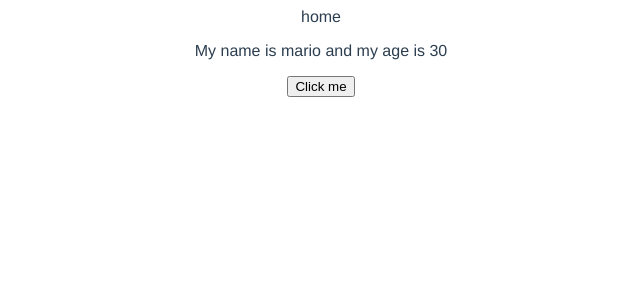
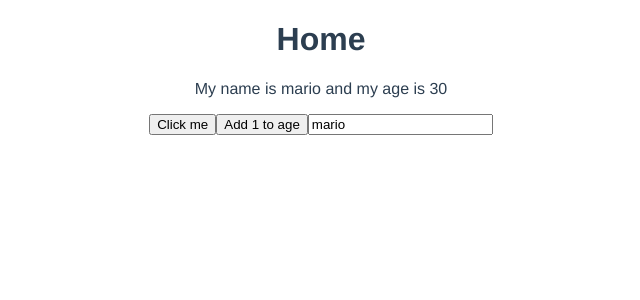
Before and after one commit to geostojanov/dojo-blog, a Vue app: page / in a window 1280 px wide. Shown: the top 300 px of the page, without its empty margins (319-959 px from the left). Built offline with nearby package versions, Linux system fonts and the light colour scheme.

Commit message:
Lesson 72-73 - Templete refs; Using refs for reactivity - Done

```diff
--- a/src/views/HomeView.vue
+++ b/src/views/HomeView.vue
@@ -1,24 +1,27 @@
 <template>
   <div class="home">
-    home
+    <h1>Home</h1>
     <p>My name is {{ name }} and my age is {{ age }}</p>
     <button @click="handleClick">Click me</button>
+    <button @click="age++">Add 1 to age</button>
+    <input type="text" v-model="name">
   </div>
 </template>
 
 <script>
+import { ref } from '@vue/reactivity'
 
 
 export default {
   name: 'HomeView',
   setup() {
-    console.log('setup')
 
-    let name = 'mario'
-    let age = 30
+    const name = ref('mario')
+    const age = ref(30)
 
     const handleClick = () => {
-      console.log('you clicked me.')
+      name.value = 'George'
+      age.value = 29
     }
 
     return { name, age, handleClick }
```
